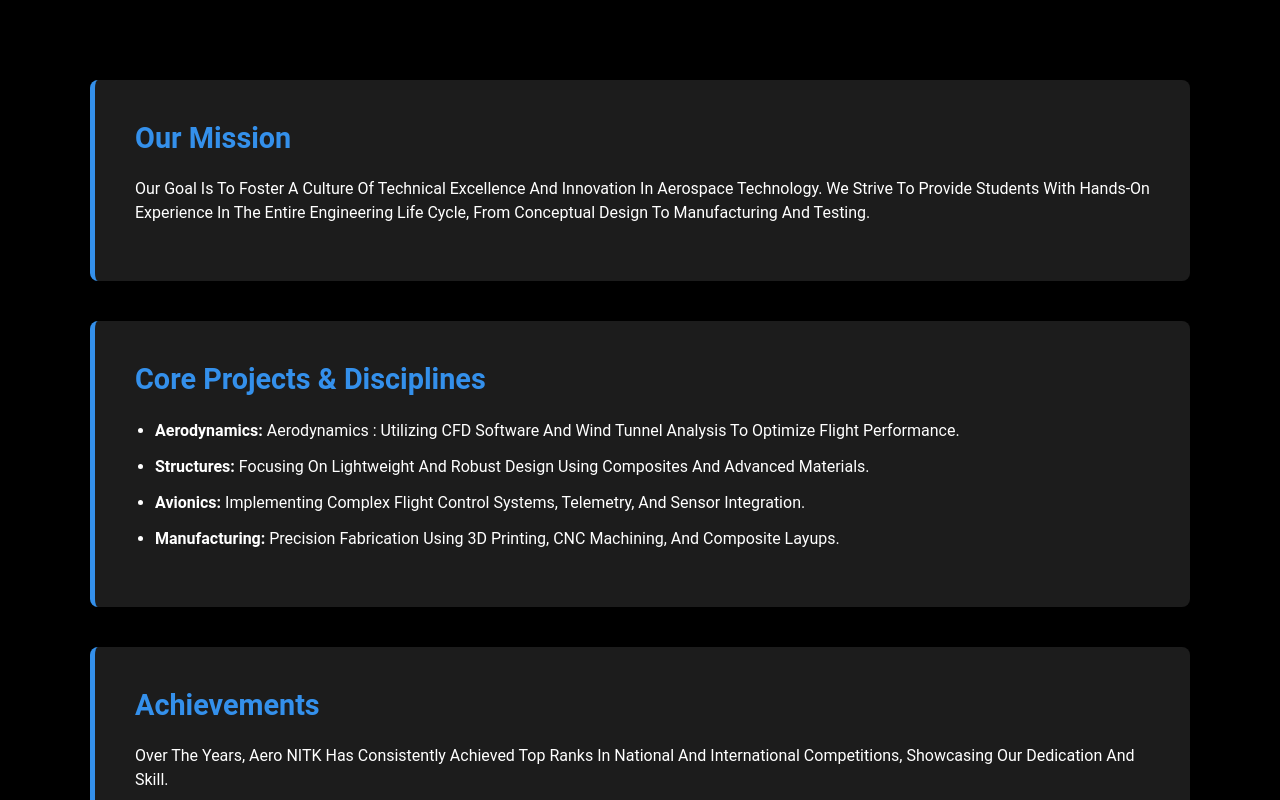
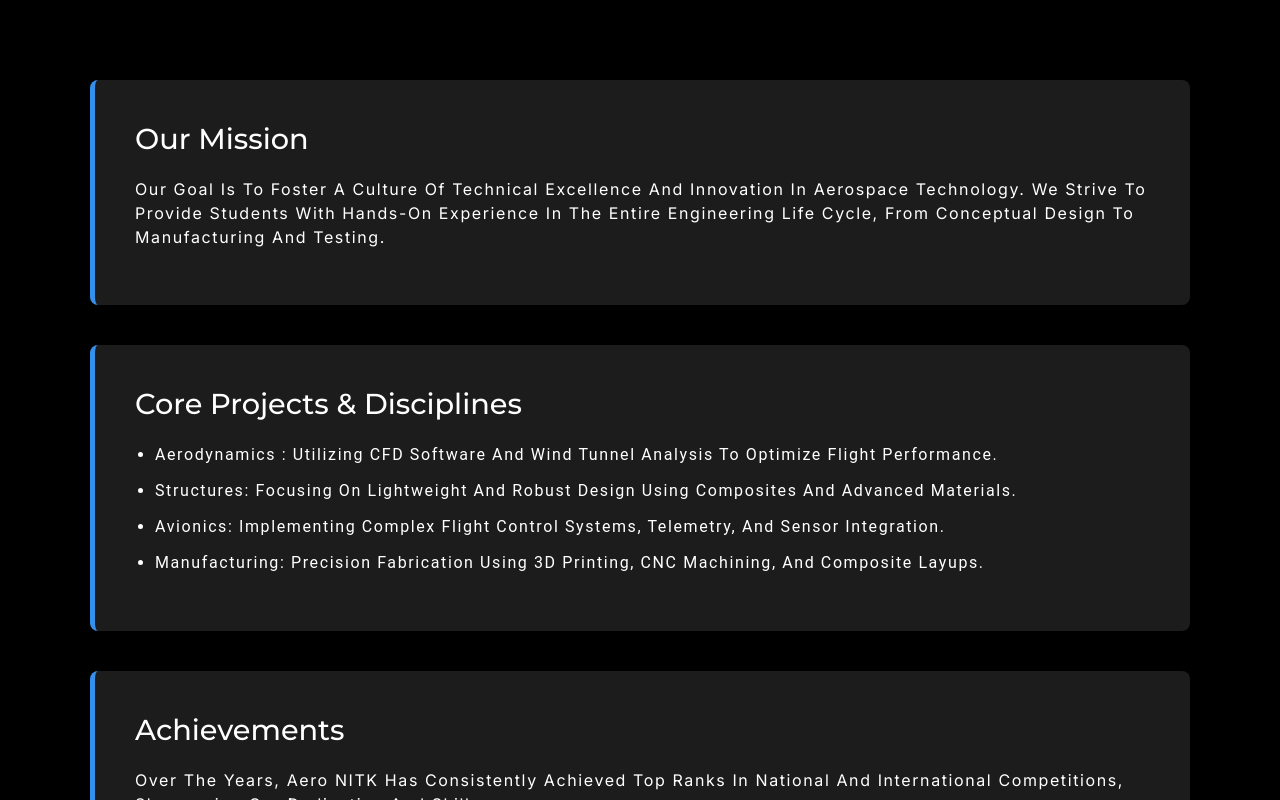
Before and after one commit to yoman12357/Aero_NITK, a React (Vite) app: page /about in a window 1280 px wide. Shown: the part 800-1600 px from the top of the page. Built offline with nearby package versions, Linux system fonts and the light colour scheme.

Commit message:
about page text updated

```diff
--- a/src/components/aboutpage.css
+++ b/src/components/aboutpage.css
@@ -109,6 +109,7 @@ html {
     opacity: 0;
     transform: translateY(30px);
     transition: all 0.8s ease-out;
+
 }
 
 .section-block.animate {
@@ -117,9 +118,25 @@ html {
 }
 
 .section-block h2 {
-    color: #3490eb;
+    color: rgb(255, 255, 255);
     font-size: 1.8rem;
     margin-bottom: 20px;
+    font-family: 'Montserrat',sans-serif;
+    font-weight:500;
+}
+
+.section-block p{
+    font-family: 'Inter',sans-serif;
+    font-weight: 400;
+    font-size: 1rem;
+    letter-spacing: 0.1rem;
+}
+
+.styled-list{
+    font-family: 'Inter',sans-serif;
+    font-weight: 400;
+    font-size: 1rem;
+    letter-spacing: 0.1rem;
 }
 
 .styled-list {
--- a/src/components/aboutpage.jsx
+++ b/src/components/aboutpage.jsx
@@ -49,10 +49,10 @@ const AboutPage = () => {
           <div className="section-block">
             <h2>Core Projects & Disciplines</h2>
             <ul className="styled-list">
-              <li><strong>Aerodynamics:</strong> Aerodynamics : Utilizing CFD software and wind tunnel analysis to optimize flight performance.</li>
-              <li><strong>Structures:</strong>  Focusing on lightweight and robust design using composites and advanced materials.</li>
-              <li><strong>Avionics:</strong> Implementing complex flight control systems, telemetry, and sensor integration.</li>
-              <li><strong>Manufacturing:</strong> Precision fabrication using 3D printing, CNC machining, and composite layups.</li>
+              <li> Aerodynamics : Utilizing CFD software and wind tunnel analysis to optimize flight performance.</li>
+              <li>Structures: Focusing on lightweight and robust design using composites and advanced materials.</li>
+              <li>Avionics: Implementing complex flight control systems, telemetry, and sensor integration.</li>
+              <li>Manufacturing: Precision fabrication using 3D printing, CNC machining, and composite layups.</li>
             </ul>
           </div>
 
```
